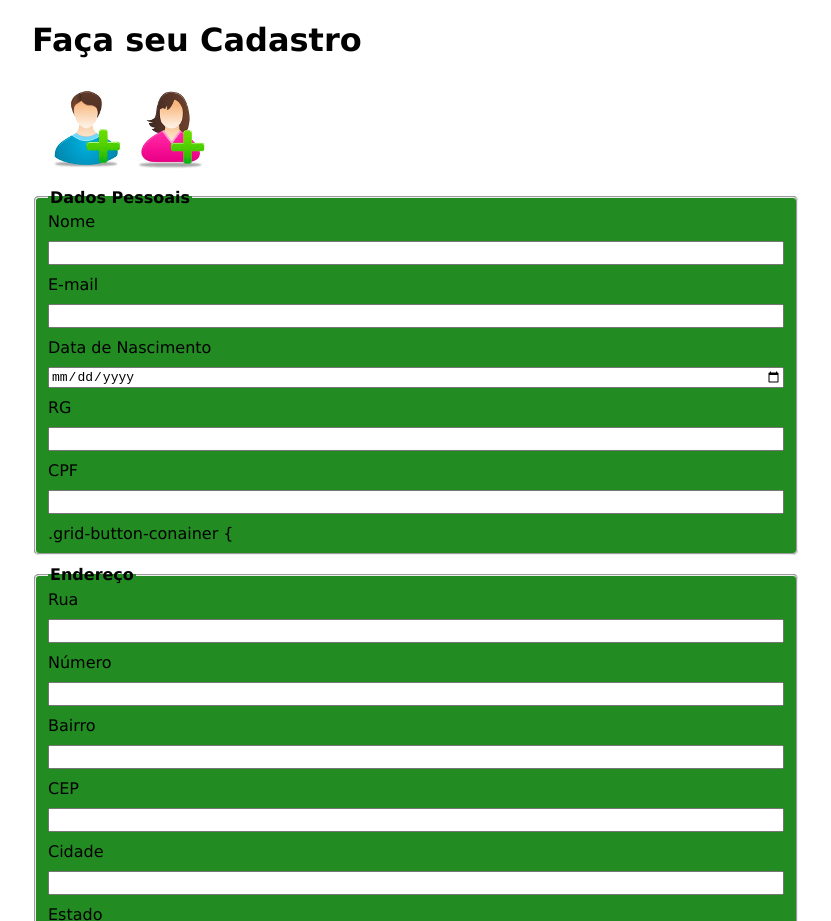
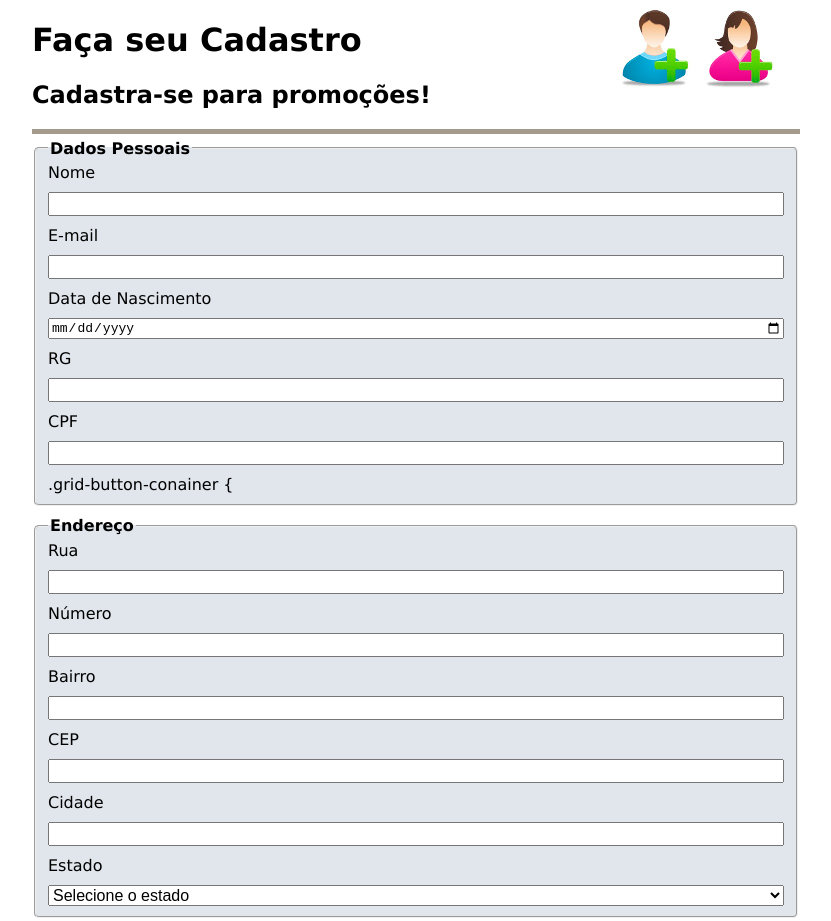
Before and after one commit to Robson1978Oiveira/labs_front, a plain HTML site: page mirrorfashion/cadastro.html in a window 1280 px wide. Shown: the top 921 px of the page, without its empty margins (224-1055 px from the left). Drawn offline with Linux system fonts and the light colour scheme.

Commit message:
Labs_Form_Final

```diff
--- a/mirrorfashion/cadastro.html
+++ b/mirrorfashion/cadastro.html
@@ -6,11 +6,18 @@
     <meta name="viewport" content="width=device-width, initial-scale=1.0">
     <link rel="stylesheet" href="css/cadastro.css">
     <title>Cadastro</title>
-            </head></div>
+</head>
 
 <body>
+    <header class="grid-header-container">
+        <div class="top-left">
             <h1>Faça seu Cadastro</h1>
+            <h2>Cadastra-se para promoções!</h2>
+        </div>
+        <div class="top-right">
             <img src="img/imagem.jpeg" alt="icone de cadstro">
+        </div>
+    </header>
     <form action="">
         <fieldset>
             <legend>Dados Pessoais</legend>
@@ -93,6 +100,7 @@
             <input type="submit" value="Enviar" name="Botão enviar">
         </div>
     </form>
+    <hr>
 </body>
 
 </html>
--- a/mirrorfashion/css/cadastro.css
+++ b/mirrorfashion/css/cadastro.css
@@ -14,7 +14,7 @@ body {
 
 fieldset {
     margin-bottom: 10px;
-    background-color: forestgreen;
+    background-color: rgb(225, 230, 236);
     border-radius: 5px;
 }
 
@@ -30,10 +30,7 @@ fieldset legend {
     display: grid;
     grid-template-columns: auto auto;
     margin: 5px 0;
-
-
 }
-
 .grid-button-container input{
     font-size: large;
     font-weight: bold;
@@ -49,3 +46,18 @@ fieldset legend {
 .grid-button-container input[type=reset]{
     background-color: brown;
 }
+.grid-header-container{
+    display: grid;
+    grid-template-areas: 'top-left top-right';
+    border-bottom: rgb(165, 155, 141) 5px solid;
+    margin-bottom: 5px;
+}
+
+.top-right {
+    grid-area: top-right;
+    justify-self: right;
+}
+
+.top-left {
+    grid-area: top-left;
+}
```
Lines whose indentation alone changed are shown as unchanged.
